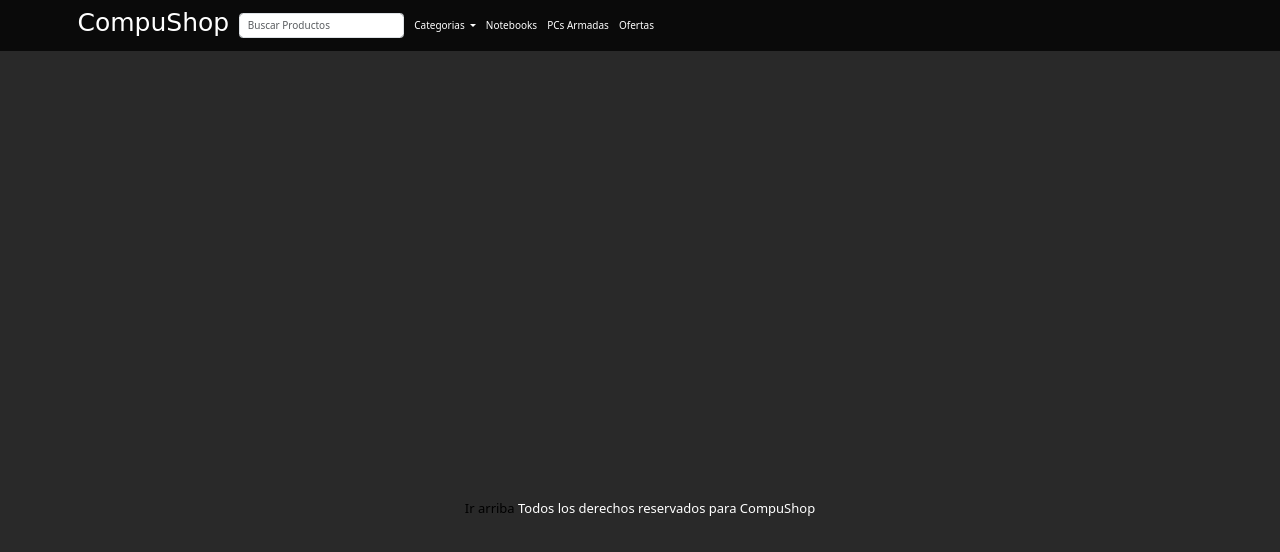
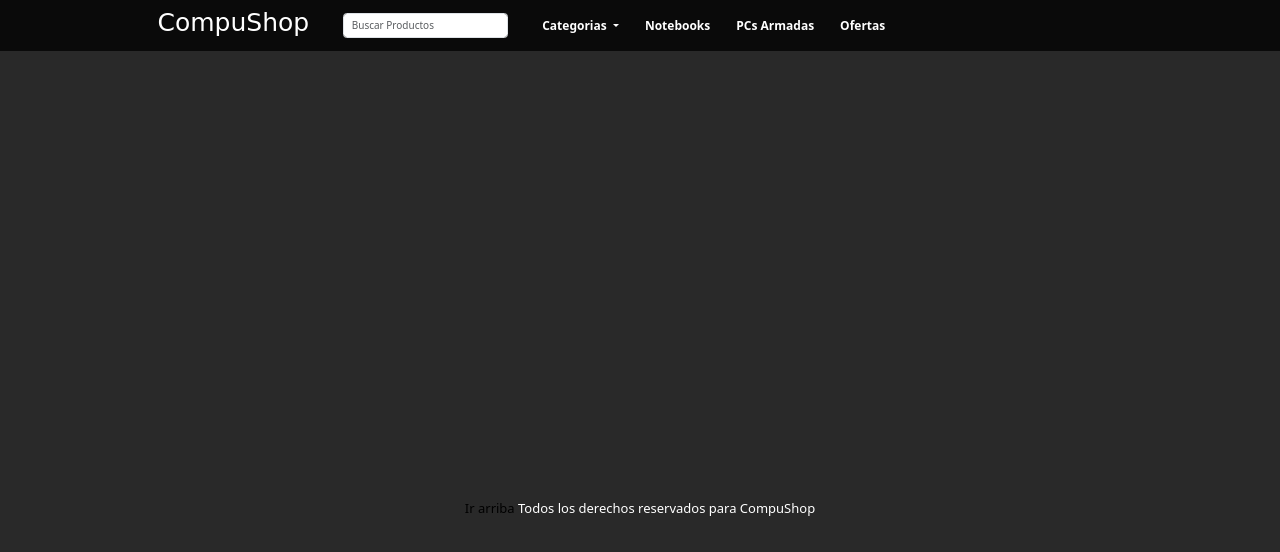
Before and after one commit to Leandroo111/PF-Guerrero, a plain HTML site: page pages/ofertas.html in a window 1280 px wide. Drawn offline with nearby package versions, Linux system fonts and the light colour scheme; a web font is replaced by a local one.

Commit message:
adaptado con mobil first

```diff
--- a/css/style.css
+++ b/css/style.css
@@ -42,6 +42,57 @@ h1:hover {
 
 .nav-link {
     color: white !important;
+    font-weight: bold;
+}
+
+@media (min-width: 992px) {     /* Barra de navegacion adaptada para +992px */
+
+    .navbar-brand {
+        margin-left: 10vh;
+    }
+
+    .serch-bar {
+        margin-left: 3vh;
+    }
+
+    .nav-link {
+        margin-inline: 1vh;
+        font-size: 1.3vh;
+    }
+
+    .categorias {
+        margin-left: 3vh;
+    }
+
+}
+
+@media (min-width: 1200px) {    /* Barra de navegacion adaptada para +1200px */
+
+    .novedades {
+        height: 33vh;
+    }
+
+    .nav-link {
+        font-size: 1.5vh;
+    }
+
+}
+
+@media (min-width: 1400px) {    /* Barra de navegacion adaptada para +1400px */
+
+    .serch-bar {
+        margin-left: 4vh;
+        font-size: 1.3vh;
+    }
+
+    .nav-link {
+        margin-inline: 1.5vh;
+    }
+
+    .categorias {
+        margin-left: 5vh;
+    }
+
 }
 
 ul {
--- a/pages/ofertas.html
+++ b/pages/ofertas.html
@@ -13,20 +13,21 @@
 </head>
 
 <body>
-    <header class="header">
 
-      <nav class="navbar navbar-expand-lg"> <!-- Barra de navegacion -->
+  <header>
+
+    <nav class="navbar navbar-expand-lg"> <!-- Barra de navegacion -->
         <div class="container">
           <button class="navbar-toggler" type="button" data-bs-toggle="collapse" data-bs-target="#navbarSupportedContent" aria-controls="navbarSupportedContent" aria-expanded="false" aria-label="Toggle navigation"> <!-- Boton con despliegue de la navbar -->
             <span class="navbar-toggler-icon"></span>
           </button>
 
-          <a class="navbar-brand" href="index.html"> <!-- Logo de la empresa y link al index -->
+          <a class="navbar-brand" href="../index.html"> <!-- Logo de la empresa y link al index -->
             <h1>CompuShop</h1>
         </a>
 
         <form class="d-flex" role="search"> <!-- Barra de busqueda -->
-          <input class="form-control me-2" type="search" placeholder="Buscar Productos" aria-label="Search">
+          <input class="form-control me-2 serch-bar" type="search" placeholder="Buscar Productos" aria-label="Search">
         </form>
 
           <div class="collapse navbar-collapse" id="navbarSupportedContent"> <!-- Config de los enlaces -->
@@ -35,11 +36,11 @@
 
               <li class="nav-item dropdown">
 
-                <a class="nav-link dropdown-toggle" href="#" role="button" data-bs-toggle="dropdown" data-bs-auto-close="outside" aria-expanded="false">
+                <a class="nav-link dropdown-toggle categorias" href="#" role="button" data-bs-toggle="dropdown" data-bs-auto-close="outside" aria-expanded="false">
                   Categorias
                 </a>
 
-                <ul class="dropdown-menu dropdown-menu-dark">
+                <ul class="dropdown-menu dropdown-menu-dark categorias">
 
                     <li class="nav-item dropdown"> <!-- Config del menu de categorias dentro de la navbar -->
 
@@ -107,20 +108,20 @@
               </li>
 
               <li class="nav-item"> <!-- Resto de links de la navbar -->
-                <a class="nav-link" href="pages/notebooks.html"class="enlaces">Notebooks</a>
+                <a class="nav-link" href="notebooks.html"class="enlaces">Notebooks</a>
               </li>
               <li class="nav-item">
-                <a class="nav-link" href="pages/pc-armadas.html"class="enlaces">PCs Armadas</a>
+                <a class="nav-link" href="pc-armadas.html"class="enlaces">PCs Armadas</a>
               </li>
               <li class="nav-item">
-                <a class="nav-link" href="pages/ofertas.html"class="enlaces">Ofertas</a>
+                <a class="nav-link" href="ofertas.html"class="enlaces">Ofertas</a>
               </li>
 
             </ul>
           </div>
         </div>
       </nav>
-    </header>
+  </header>
 
     <section id="marcas"> <!-- Marcas -->
 
```
Also changed, not shown: index.html (+3 -3 lines), pages/notebooks.html (+10 -10 lines), pages/pc-armadas.html (+11 -10 lines).
